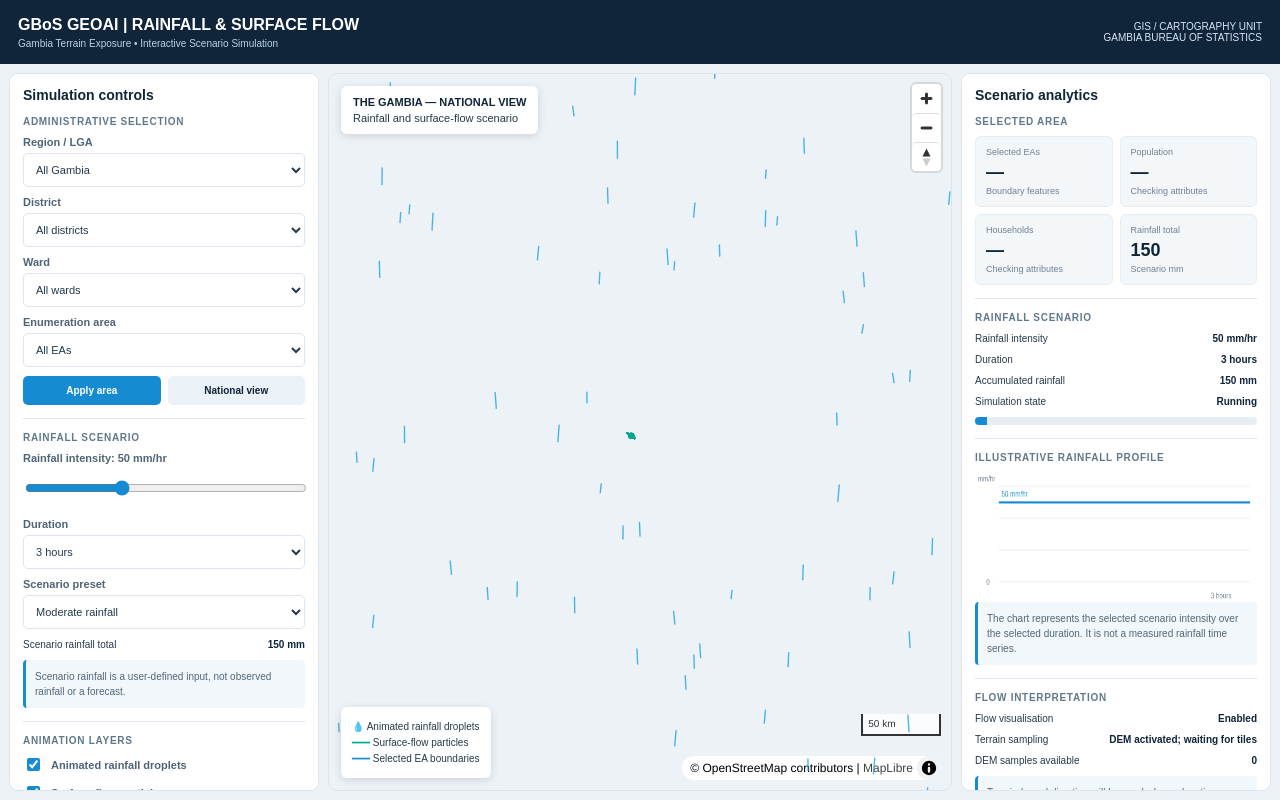
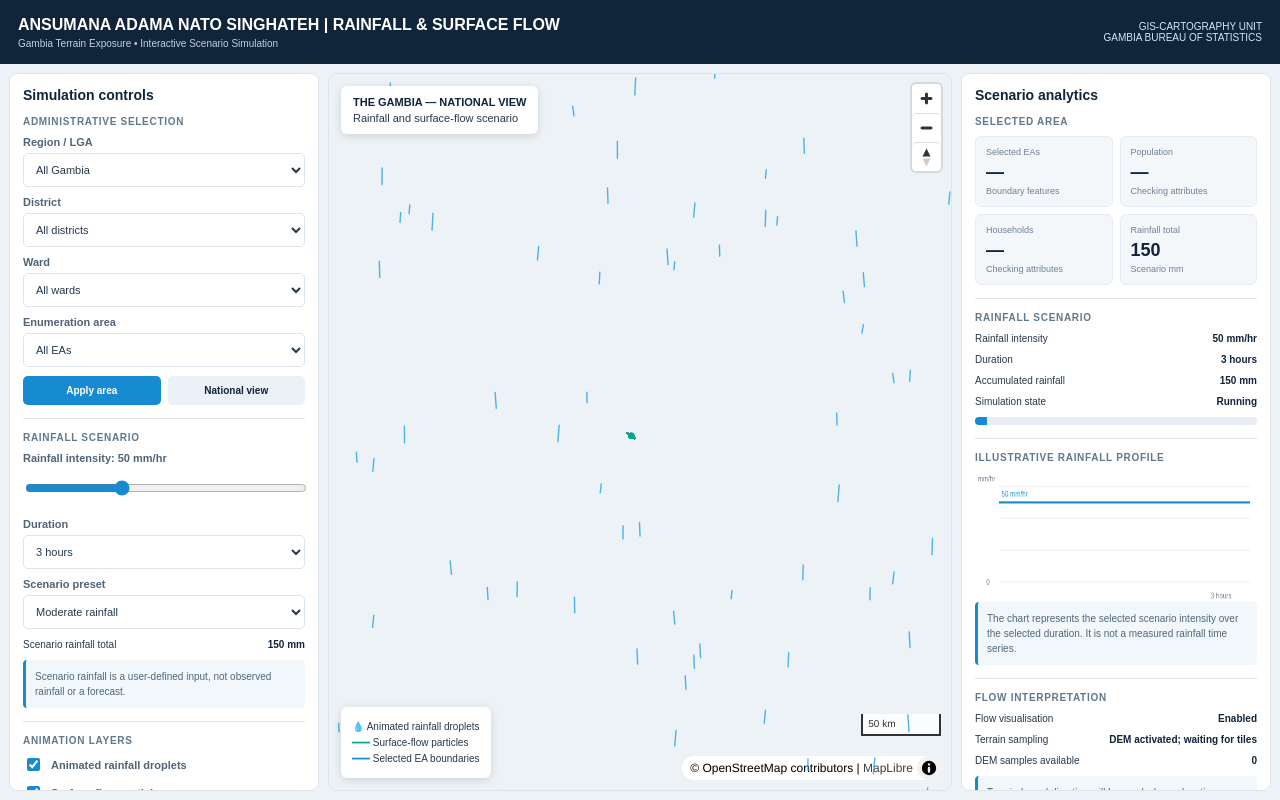
Before and after one commit to silkysingz94-oss/Gambia-Flood-Terrain-Exposure, a plain HTML site: page index.html in a window 1280 px wide. Drawn offline with nearby package versions, Linux system fonts and the light colour scheme; no server answers; animation ran at ten frames a second.

Commit message:
Update title and header information in index.html

```diff
--- a/index.html
+++ b/index.html
@@ -4,7 +4,7 @@
 <head>
 <meta charset="UTF-8">
 <meta name="viewport" content="width=device-width, initial-scale=1">
-<title>GBoS GEOAI | Gambia Rainfall and Surface Flow</title>
+<title> ANSUMANA ADAMA NATO SINGHATEH | GAMBIA RAINFALL AND SURFACE FLOW</title>
 
 <link href="https://unpkg.com/maplibre-gl@4.7.1/dist/maplibre-gl.css" rel="stylesheet">
 <script src="https://unpkg.com/maplibre-gl@4.7.1/dist/maplibre-gl.js"></script>
@@ -76,10 +76,10 @@ footer{font-size:9px;line-height:1.6;color:#7b8b9b;margin-top:13px}
 <body>
 <header>
   <div class="brand">
-    GBoS GEOAI | RAINFALL & SURFACE FLOW
+    ANSUMANA ADAMA NATO SINGHATEH | RAINFALL & SURFACE FLOW
     <small>Gambia Terrain Exposure • Interactive Scenario Simulation</small>
   </div>
-  <div class="header-right">GIS / CARTOGRAPHY UNIT<br>GAMBIA BUREAU OF STATISTICS</div>
+  <div class="header-right">GIS-CARTOGRAPHY UNIT<br>GAMBIA BUREAU OF STATISTICS</div>
 </header>
 
 <main>
```
